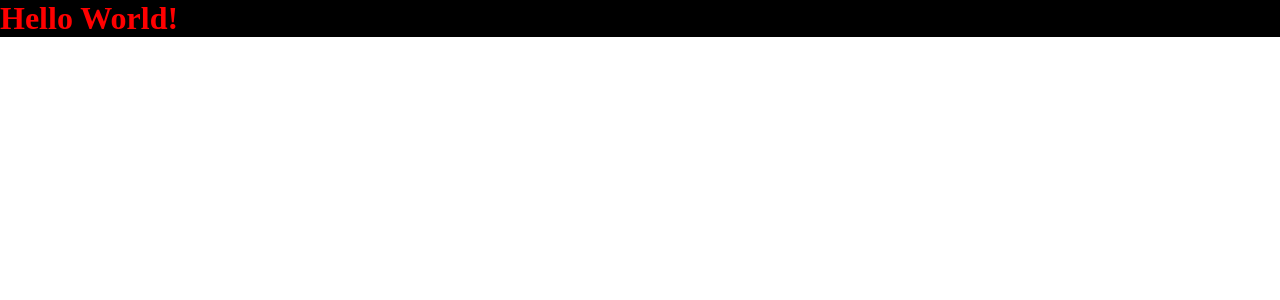
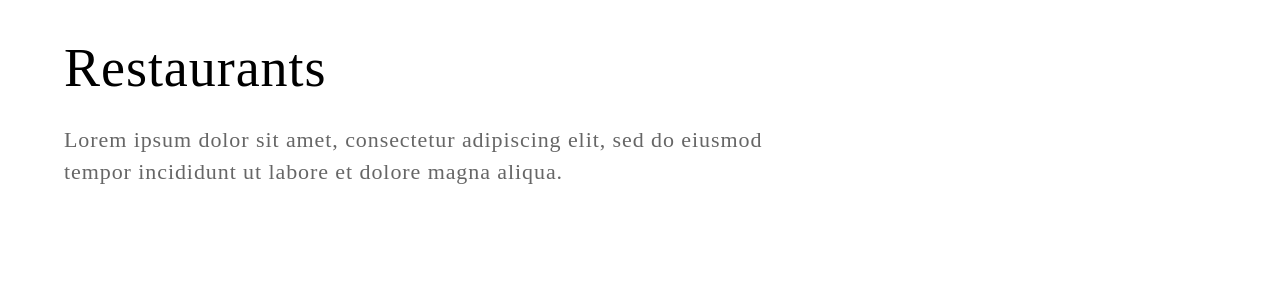
Before and after one commit to anishlp7/5x-test, a React app: page / in a window 1280 px wide. Shown: the top 300 px of the page. Built offline with nearby package versions, Linux system fonts and the light colour scheme.

Commit message:
Added the headers

```diff
--- a/src/App.tsx
+++ b/src/App.tsx
@@ -1,10 +1,10 @@
 import React from 'react';
-import './Styles/main.scss';
+import Main from "./Pages/Main";
 import "./app.css";
 
 const App = () => {
     return(
-        <h1 className='text123'>Hello World!</h1>
+        <Main />
     );
 };
 
--- /dev/null
+++ b/src/Pages/Main.tsx
@@ -0,0 +1,13 @@
+import React from 'react';
+import "../Styles/main.scss";
+
+const Main = () => {
+    return(
+       <div className='mainContainer'>
+           <p className='hdr-txt'>Restaurants</p>
+           <p className='hdr-desc'>Lorem ipsum dolor sit amet, consectetur adipiscing elit, sed do eiusmod tempor incididunt ut labore et dolore magna aliqua.</p>
+       </div>
+    );
+};
+
+export default Main;
--- a/src/Styles/main.scss
+++ b/src/Styles/main.scss
@@ -1,5 +1,18 @@
-.text123{
-    color: red;
-    background: black;
-    margin: 0;
+.mainContainer {
+    .hdr-txt{
+        font-size: 3.375rem;
+        line-height: 4rem;
+        letter-spacing: 0.96px;
+        margin: 0;
+    }
+
+    .hdr-desc{
+        width: 752px;
+        margin: 0;
+        margin-top: 1.5rem;
+        font-size: 22px;
+        line-height: 32px;
+        letter-spacing: 0.92px;
+        color: #666666;
+    }
 }
--- a/src/app.css
+++ b/src/app.css
@@ -1,3 +1,4 @@
 body {
-    margin: 0;
+    margin: 2.25rem 4rem;
+    font-size: 100%;
 }
```
Also changed, not shown: src/Pages/Details.js (deleted), src/Pages/Details.tsx (added), src/Pages/Main.js (deleted).
